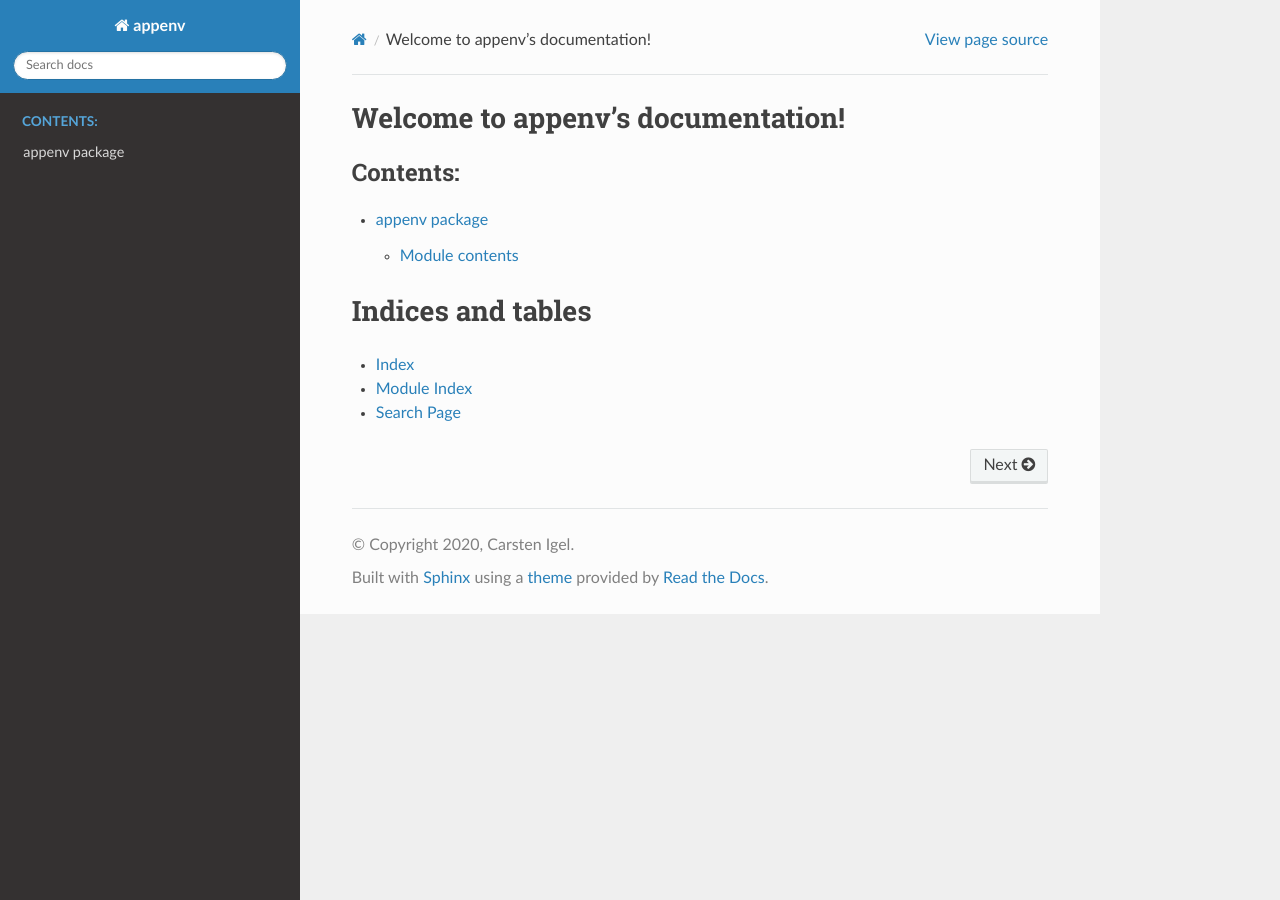
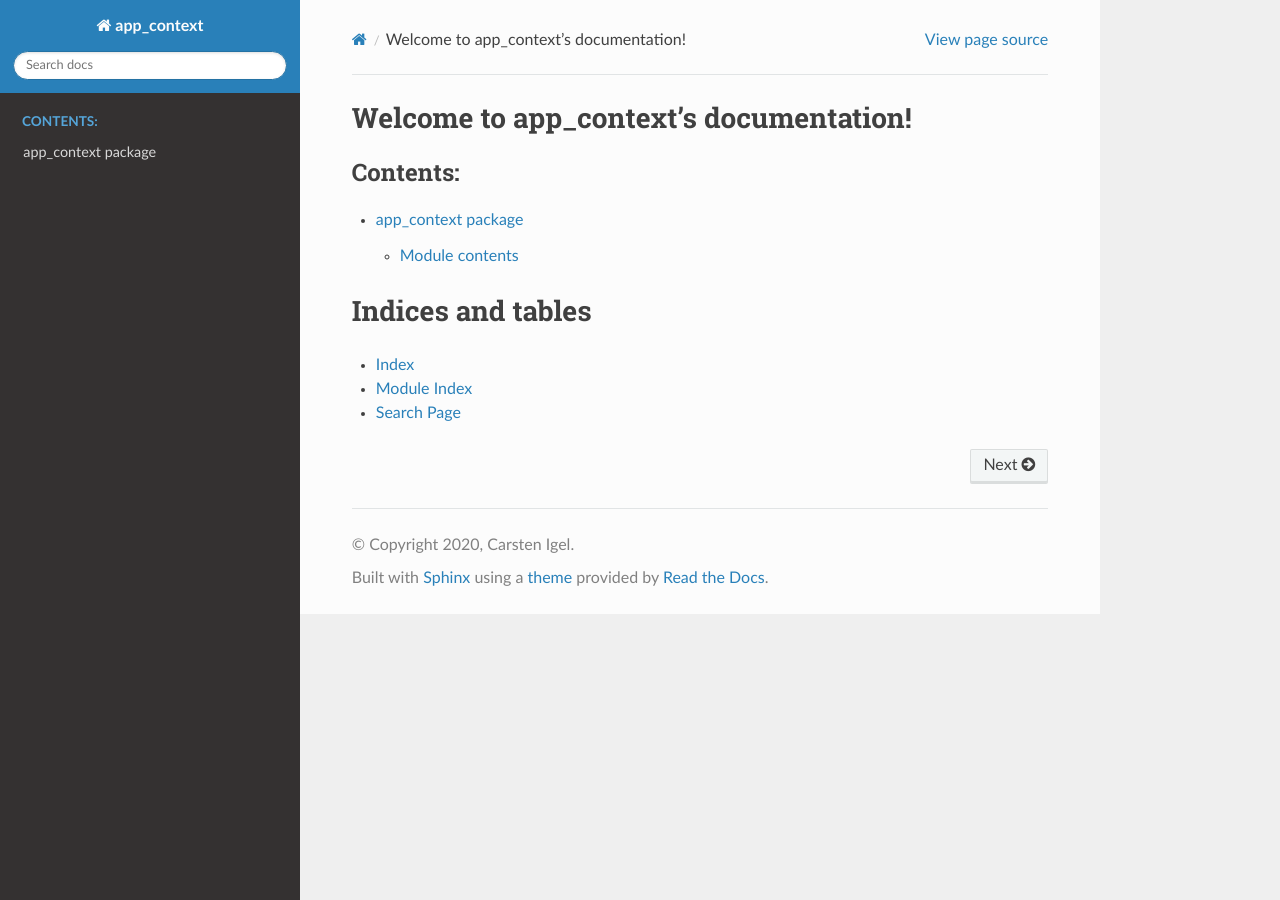
Before and after one commit to carstencodes/app_context, a Sphinx documentation site: the page built from docs/source/index.rst, in a window 1280 px wide. Built offline with Sphinx 7.4.7 and the Read the Docs theme 2.0.0, drawn with Linux system fonts in a browser that asks for light colours.

Commit message:
Renamed appenv to app_context

```diff
--- a/README.md
+++ b/README.md
@@ -1,6 +1,6 @@
-# appenv
+# app_context
 
-A small library giving you information about the environment your python application is running in.
+A small library giving you information about the context your python application is running in.
 
 It contains the application entry point, i.e. the starting script, information about the current python interpreter and the packages that can be consumed in the current environment.
 
--- a/docs/source/appenv.rst
+++ b/docs/source/app_context.rst
@@ -1,10 +1,10 @@
-appenv package
+app_context package
 ==============
 
 Module contents
 ---------------
 
-.. automodule:: appenv
+.. automodule:: app_context
    :members:
    :undoc-members:
    :show-inheritance:
--- a/docs/source/conf.py
+++ b/docs/source/conf.py
@@ -20,7 +20,7 @@ sys.path.insert(0, os.path.abspath(os.path.join("..", "..", "src")))
 
 # -- Project information -----------------------------------------------------
 
-project = "appenv"
+project = "app_context"
 copyright = "2020, Carsten Igel"
 author = "Carsten Igel"
 
--- a/docs/source/index.rst
+++ b/docs/source/index.rst
@@ -1,16 +1,16 @@
-.. appenv documentation master file, created by
+.. app_context documentation master file, created by
    sphinx-quickstart on Mon Dec 21 13:23:32 2020.
    You can adapt this file completely to your liking, but it should at least
    contain the root `toctree` directive.
 
-Welcome to appenv's documentation!
+Welcome to app_context's documentation!
 ==================================
 
 .. toctree::
    :maxdepth: 2
    :caption: Contents:
 
-   appenv
+   app_context
 
 
 Indices and tables
--- a/docs/source/modules.rst
+++ b/docs/source/modules.rst
@@ -4,4 +4,4 @@ src
 .. toctree::
    :maxdepth: 4
 
-   appenv
+   app_context
--- a/src/appenv/__init__.py
+++ b/src/app_context/__init__.py
@@ -1,8 +1,8 @@
 #
 # Copyright (c) 2020 Carsten Igel.
 #
-# This file is part of appenv
-# (see https://github.com/carstencodes/appenv).
+# This file is part of app_context
+# (see https://github.com/carstencodes/app_context).
 #
 # License: 3-clause BSD, see https://opensource.org/licenses/BSD-3-Clause
 #
```
Also changed, not shown: setup.py (+4 -4 lines), 4 other files.
